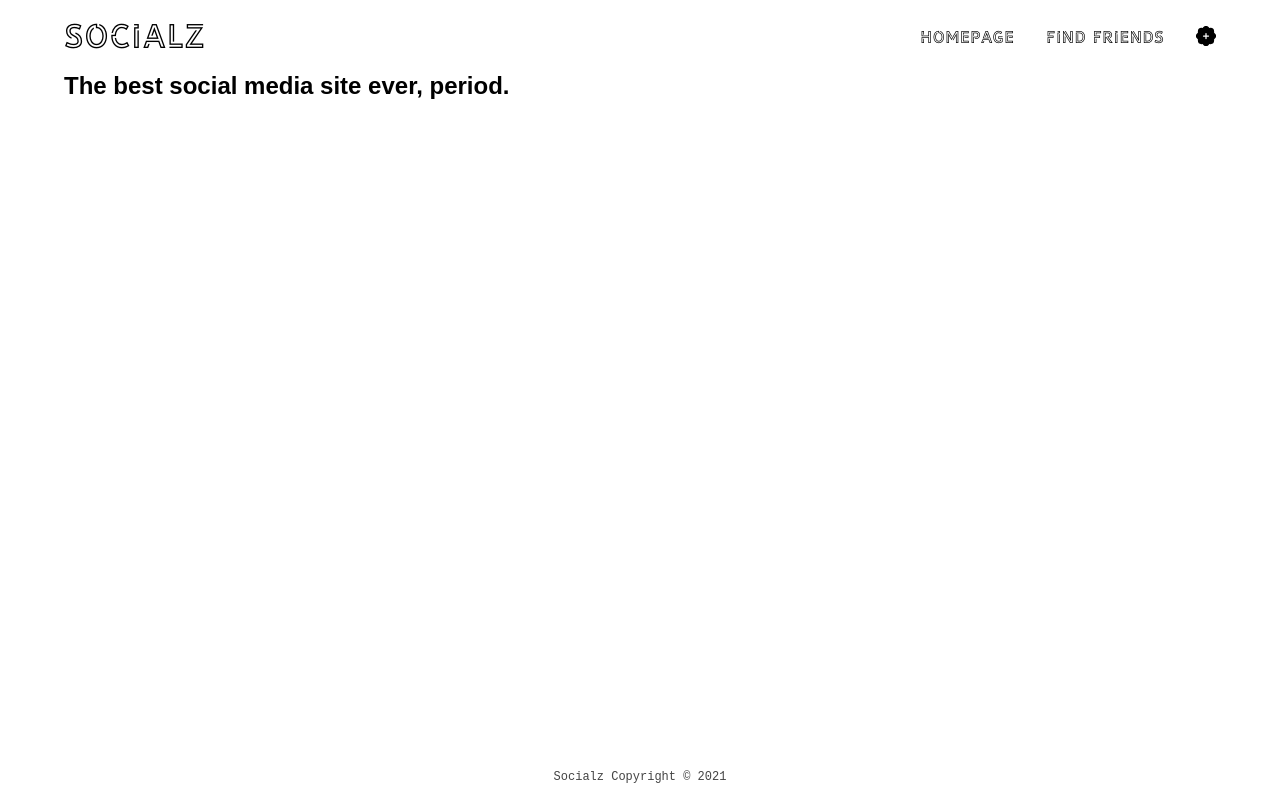
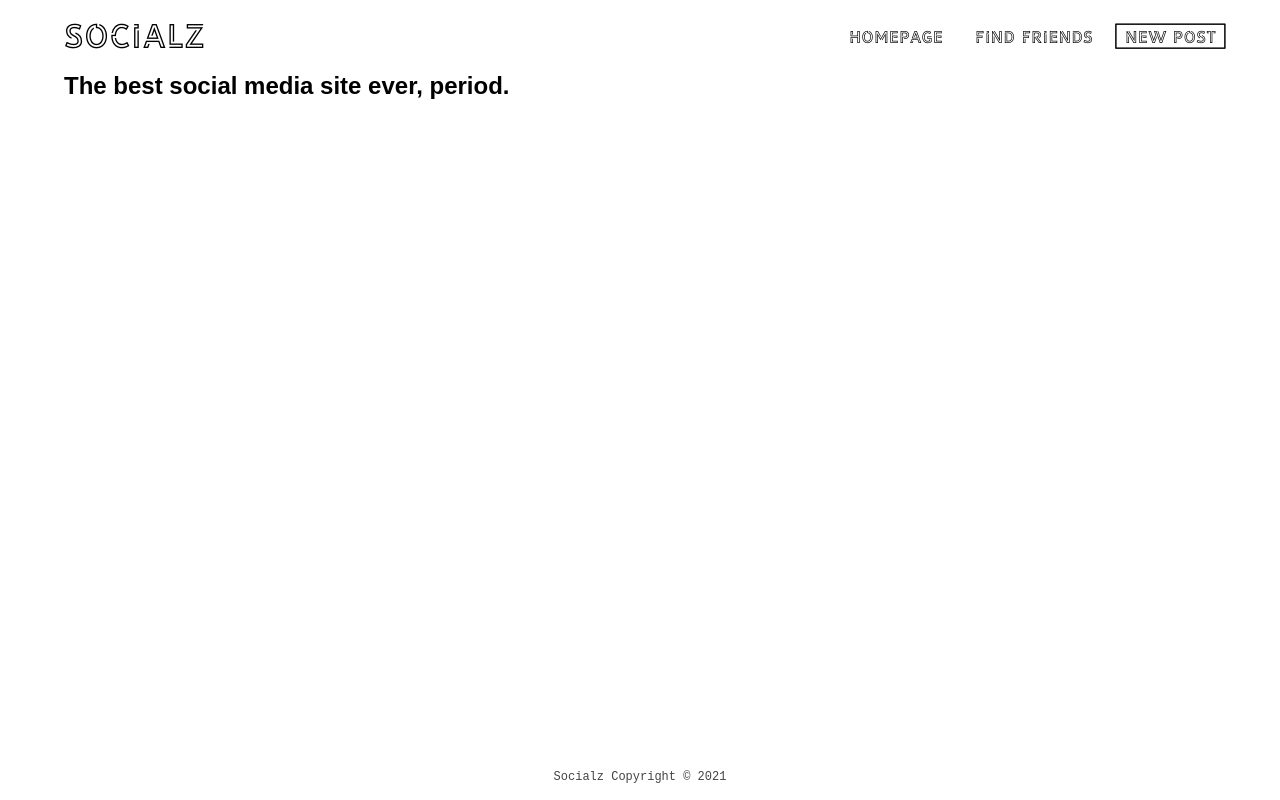
Before and after one commit to barrybtw/theboys, a React (Create React App) app: page / in a window 1280 px wide. Built offline with nearby package versions, Linux system fonts and the light colour scheme.

Commit message:
Cool button

```diff
--- a/src/Components/Navbar/Navbar.jsx
+++ b/src/Components/Navbar/Navbar.jsx
@@ -21,7 +21,7 @@ function Navbar() {
   return (
     <nav>
       <div className="nav__container">
-      <div className="nav__logo">SOCIALZ</div>
+        <div className="nav__logo">SOCIALZ</div>
         <ul className="nav__links">
           {/* Buttons */}
           {links.map((element) => {
@@ -32,14 +32,14 @@ function Navbar() {
               </Link>
             );
           })}
-          <Link to="/">
-            <BsPatchPlusFill onClick={HandleCreatePost} className="nav__btn"/>
-          </Link>
+          <a href="/" className="nav__links--newpost">
+            NEW POST
+          </a>
           {/**/}
         </ul>
       </div>
     </nav>
-  )
+  );
 }
 
 export default Navbar;
--- a/src/Components/Navbar/navbar.scss
+++ b/src/Components/Navbar/navbar.scss
@@ -55,3 +55,22 @@
   font-size: 1.25rem;
   cursor: pointer;
 }
+
+.nav__links--newpost {
+  color: #000;
+  position: relative;
+}
+
+.nav__links--newpost::after,
+.nav__links--newpost::before {
+  border: 1px solid #000;
+  content: "";
+  position: absolute;
+  width: calc(120%);
+  height: calc(130%);
+  top: 50%;
+  left: 50%;
+  transform: translateY(-50%) translateX(-50%);
+  z-index: -1;
+  transition: transform 0.3s ease;
+}
```
